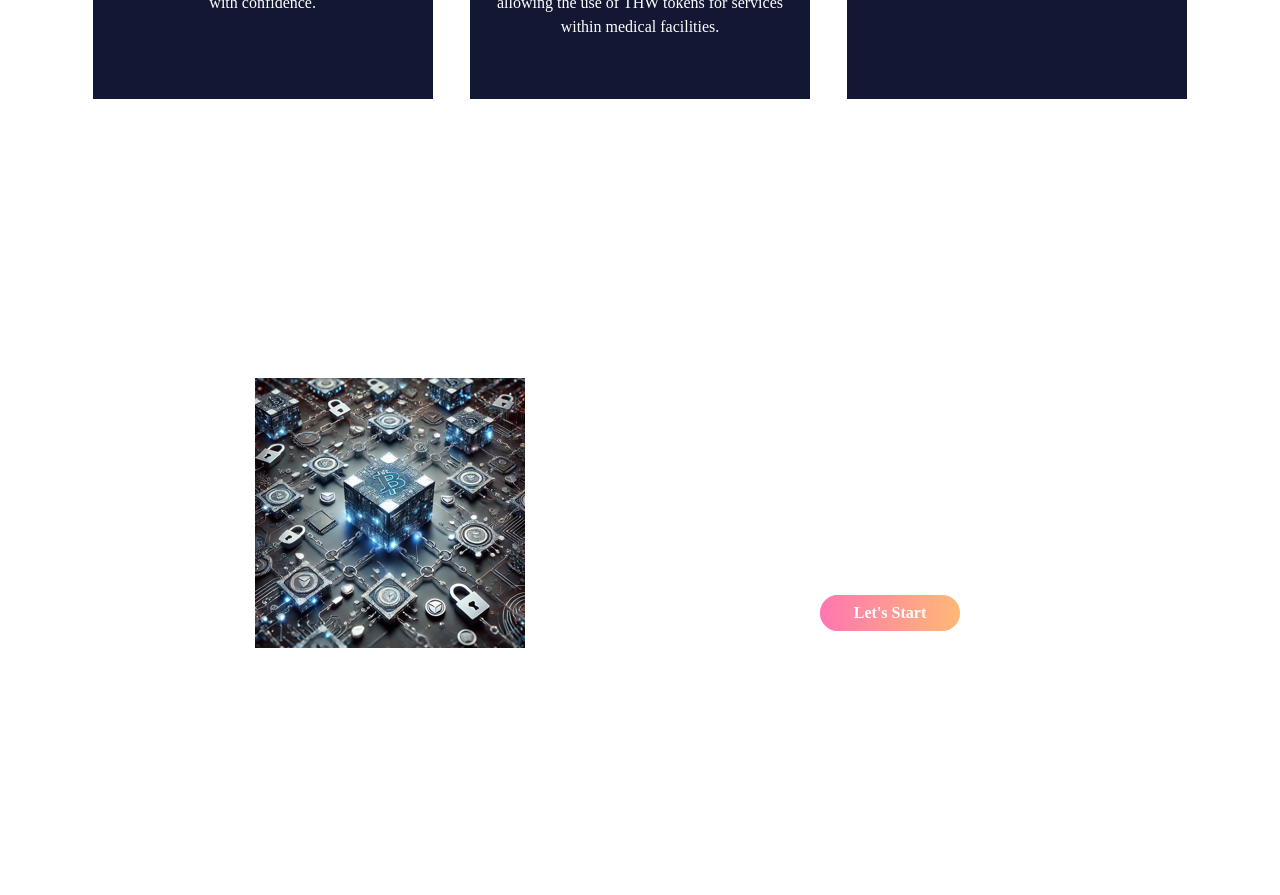
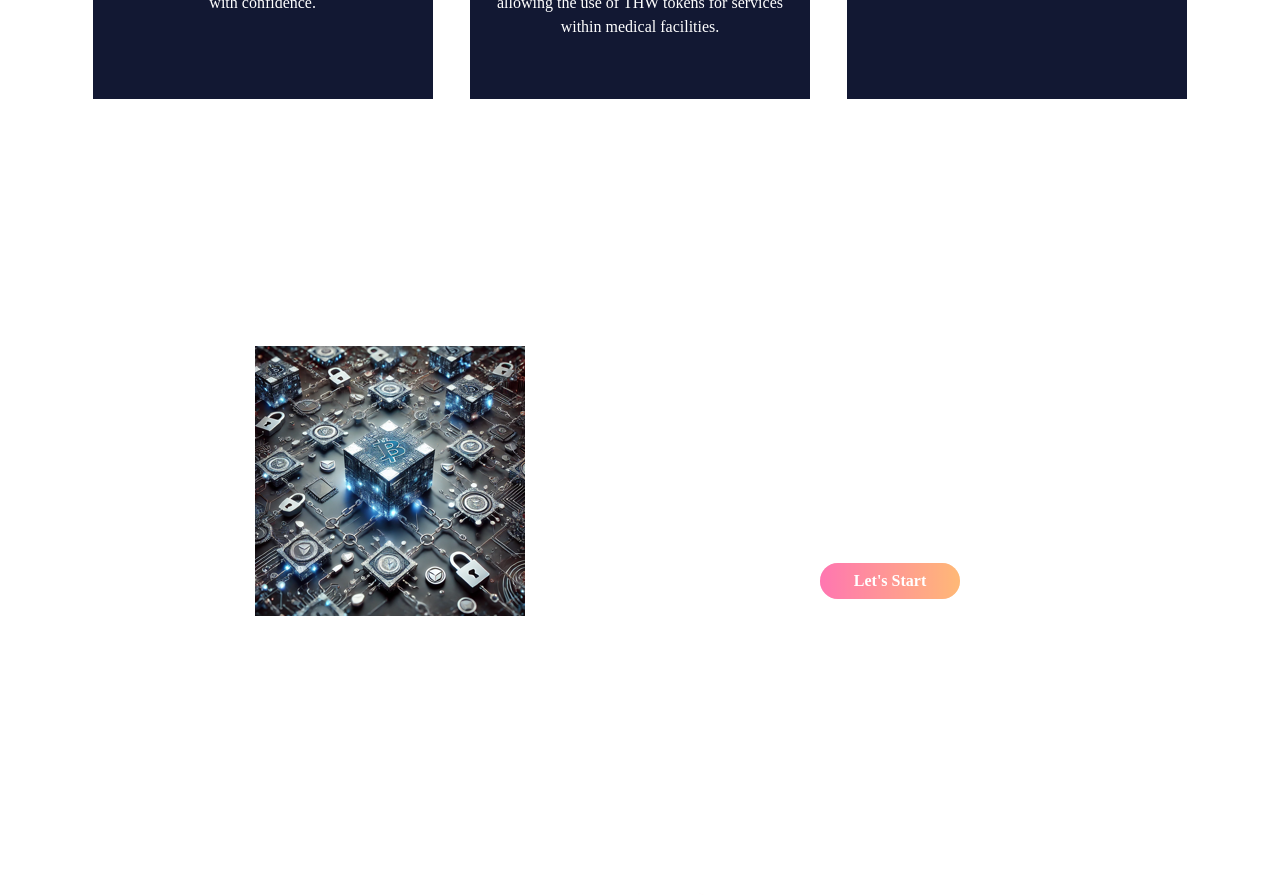
Before and after one commit to min8802/thworld, a React (Vite) app: page / in a window 1280 px wide. Shown: the part 1700-2595 px from the top of the page. Built offline with nearby package versions, Linux system fonts and the light colour scheme.

Commit message:
about 컴포넌트 pt 수정

```diff
--- a/src/components/About.tsx
+++ b/src/components/About.tsx
@@ -39,7 +39,7 @@ const About : FC<AboutProps> = ({isRender, tokenExInVariants, language}) => {
             w="100%"
             minH="70vh"
             color="white"
-            pt={40}
+            pt={32}
             zIndex={2}
             flexDir="column"
             alignItems="center"
```
